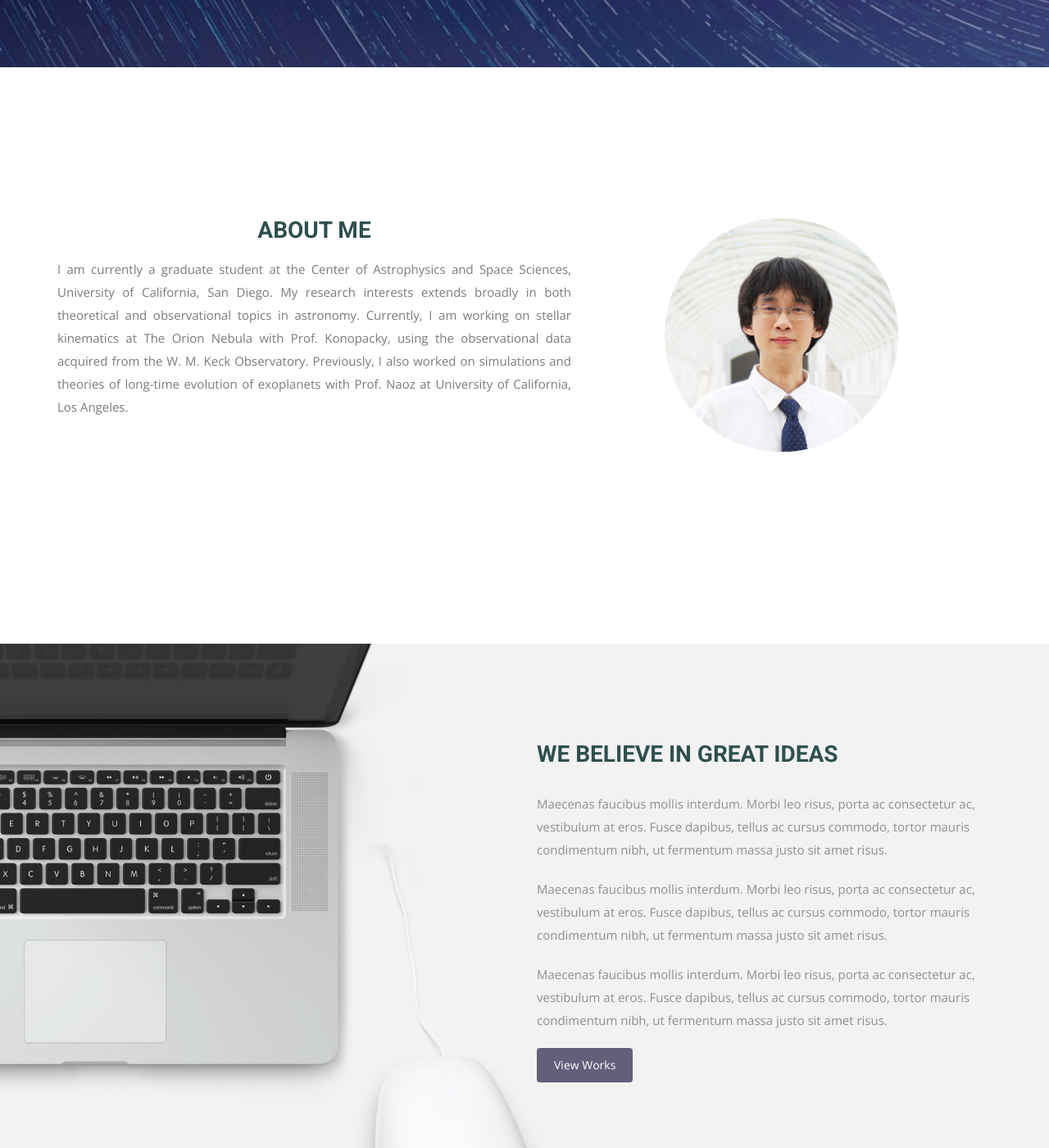
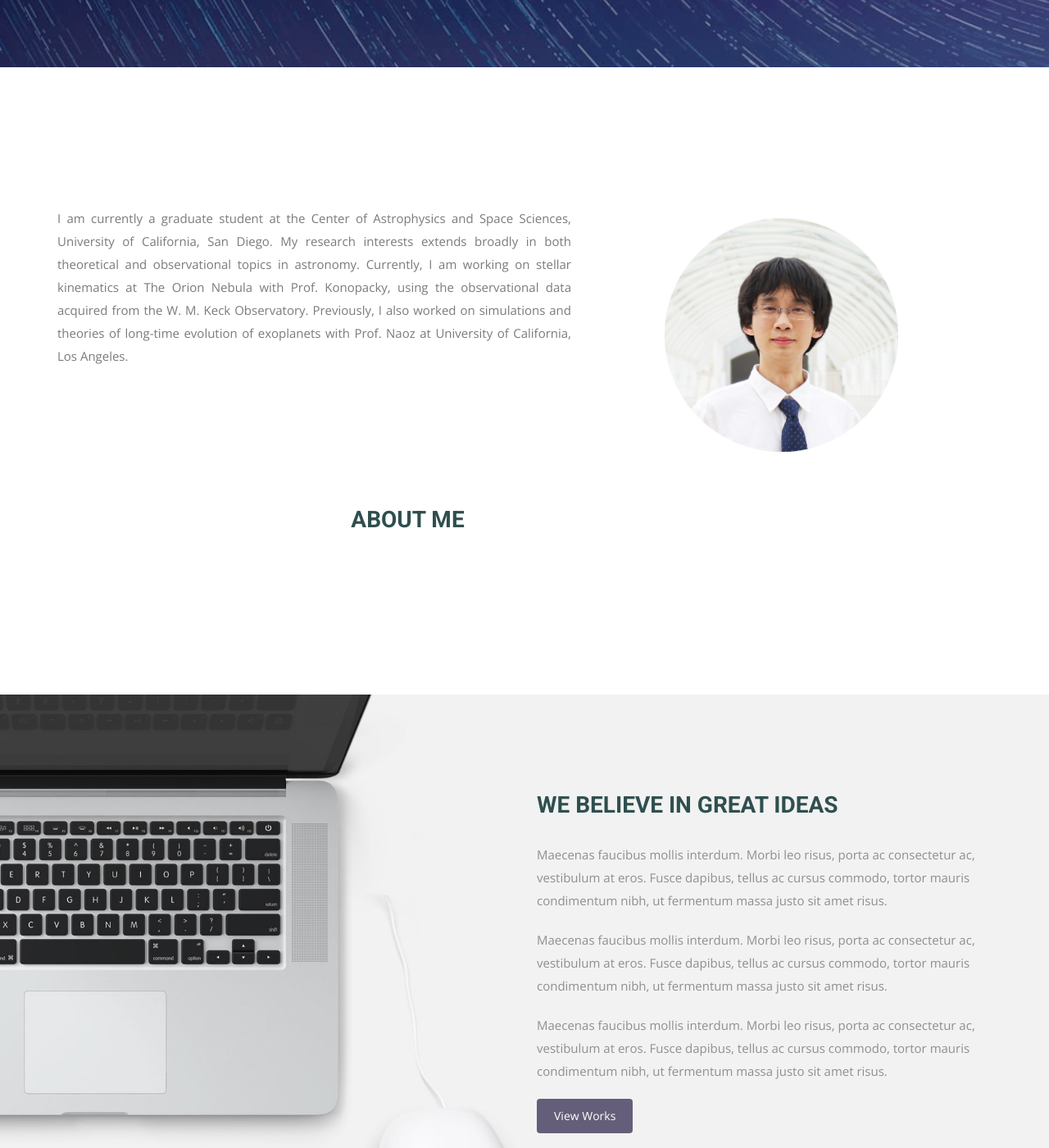
Before and after one commit to wei-lingfeng/lingfeng-wei.github.io, a Jekyll site: the page built from index.html, in a window 1280 px wide and 1400 px high, scrolled down 574 px. Shown: the whole window at 82% size. Built offline with Jekyll 4.4.1, drawn with Linux system fonts in a browser that asks for light colours; nearby versions of some CDN libraries; some web fonts are replaced.

Commit message:
inserted image update

```diff
--- a/css/airspace.css
+++ b/css/airspace.css
@@ -821,7 +821,7 @@
   color: #000;
 }
 
-.inserted-image {
+.image-box {
     float: right;
     width: 25%;
     margin-top: 3%;
@@ -830,3 +830,9 @@
     margin-bottom: 3%;
     vertical-align: middle;
 }
+
+.text-box {
+  float:left;
+  width:75%;
+  vertical-align: middle;
+}
--- a/index.html
+++ b/index.html
@@ -22,8 +22,8 @@
     <div class="row">
       <div class="col-sm-12">
         <div class="block">
-          <img class="inserted-image" src="img/Profile Photo.png" alt="Profile Photo">
-          <div class="section-title">
+          <img class="image-box" src="img/Profile Photo.png" alt="Profile Photo">
+          <div class="section-title text-box">
             <h2>About Me</h2>
           </div>
           <p>I am currently a graduate student at the Center of Astrophysics and Space Sciences, University of California, San Diego. My research interests extends broadly in both theoretical and observational topics in astronomy. Currently, I am working on stellar kinematics at The Orion Nebula with Prof. Konopacky, using the observational data acquired from the W. M. Keck Observatory. Previously, I also worked on simulations and theories of long-time evolution of exoplanets with Prof. Naoz at University of California, Los Angeles.</p>
```
